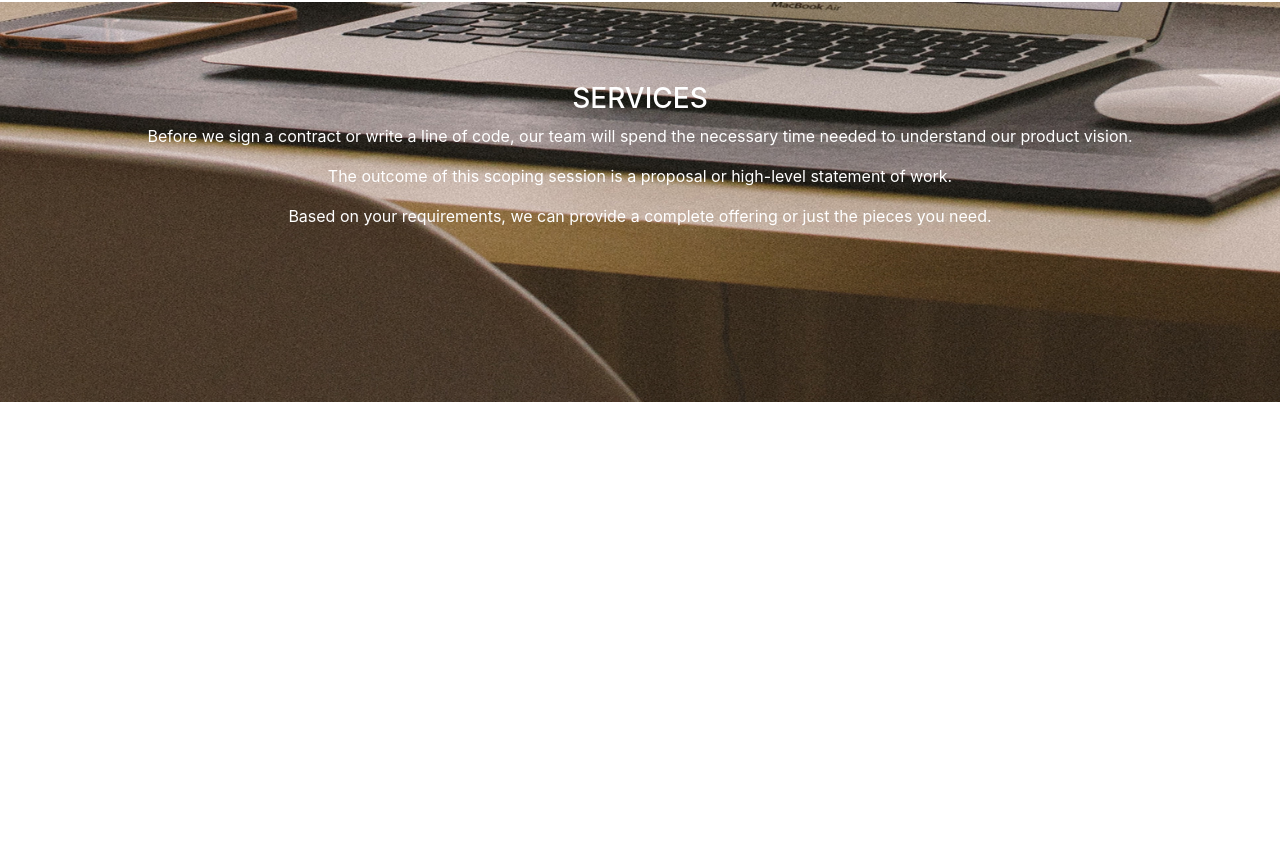
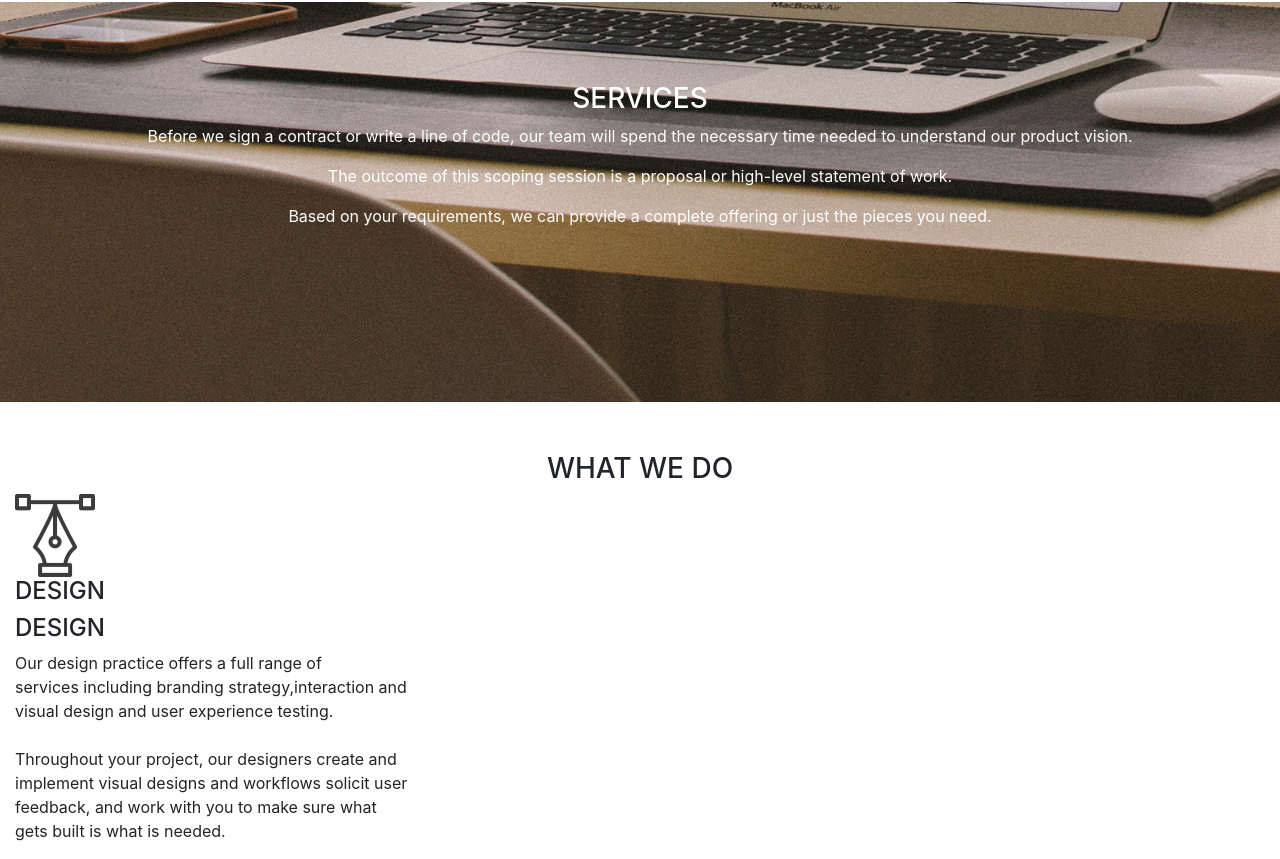
Before and after one commit to sarahsindet/Delanis-Studios, a plain HTML site: page index.html in a window 1280 px wide. Shown: the part 1078-1937 px from the top of the page. Before the commit the page ends 1480 px from the top, so only its background shows below. Drawn offline with nearby package versions, Linux system fonts and the light colour scheme.

Commit message:
added the first category =design,

```diff
--- a/css/index.css
+++ b/css/index.css
@@ -23,3 +23,7 @@
       color:white;
       padding-top:80px;
    }
+   #head-title{
+     text-align:center;
+     padding-top:50px;
+   }
--- a/index.html
+++ b/index.html
@@ -34,5 +34,21 @@
       <p>The outcome of this scoping session is a proposal or high-level statement of work.</p>
       <p>Based on your requirements, we can provide a complete offering or just the pieces you need.</p>
     </div>
+   <div class="categories">
+       <h3 id=head-title>WHAT WE DO</h3>
+       <div class="col-md-4" id="design">
+           <div class="design-pic">
+               <img src="images/services-icons/design_icon.png" alt="design">
+               <h4>DESIGN</h4>
+           </div>
+           <div class="pic-onclick">
+            <h4>DESIGN</h4>
+            <p>Our design practice offers a full range of<br> services including branding
+              strategy,interaction and visual design and user experience testing. <br><br>Throughout your project, our
+              designers create and implement visual designs and workflows solicit user feedback, and work with you to
+              make sure what gets built is what is needed.</p>
+          </div>
+       </div>
+   </div>
 </body>
 </html>
```
